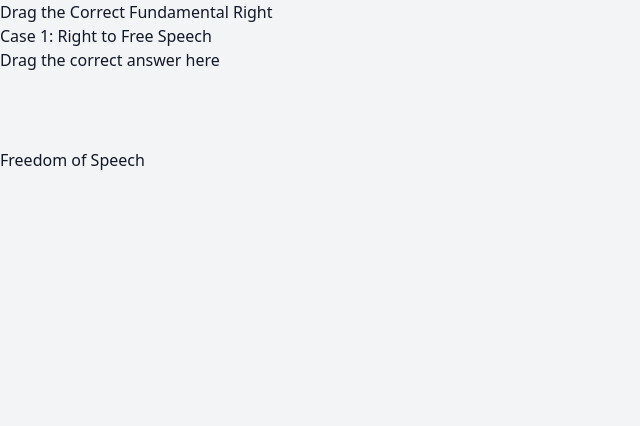
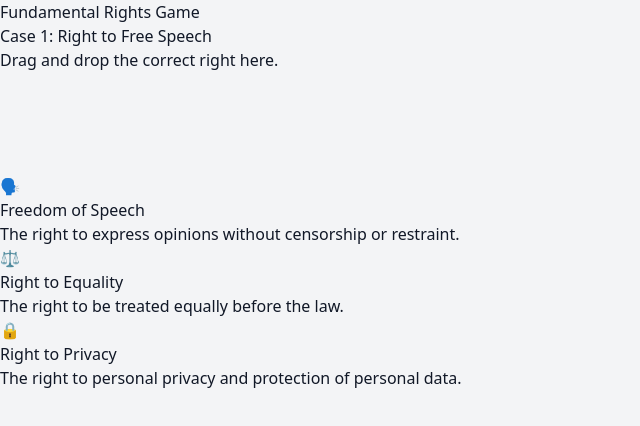
Before and after one commit to KL0maboi/republic-project, a Next.js app: page /game in a window 1280 px wide. Shown: the top 426 px of the page, without its empty margins (0-640 px from the left). Built offline with nearby package versions, Linux system fonts and the light colour scheme.

Commit message:
improved the cards deck for rights card

```diff
--- a/src/app/game/components/CaseCard.tsx
+++ b/src/app/game/components/CaseCard.tsx
@@ -1,68 +1,30 @@
-"use client";
-import React, { useState, useRef } from "react";
+import React from "react";
 
 type CaseCardProps = {
   caseText: string;
-  correctAnswer: string;
-  onAnswer: (answer: string) => void;
+  onDrop: (droppedCard: string) => void;
 };
 
-const CaseCard: React.FC<CaseCardProps> = ({
-  caseText,
-  correctAnswer,
-  onAnswer,
-}) => {
-  const [dragging, setDragging] = useState(false);
-  //   const [draggedItem, setDraggedItem] = useState<string | null>(null);
-
-  const dropRef = useRef<HTMLDivElement | null>(null);
-
-  const handleDragStart = (e: React.DragEvent) => {
-    setDragging(true);
-    // setDraggedItem(correctAnswer);
-    e.dataTransfer.setData("text/plain", correctAnswer);
-  };
-
-  const handleDragEnd = () => {
-    setDragging(false);
-  };
+const CaseCard: React.FC<CaseCardProps> = ({ caseText, onDrop }) => {
+  const handleDragOver = (e: React.DragEvent) => e.preventDefault();
 
   const handleDrop = (e: React.DragEvent) => {
     e.preventDefault();
-    const droppedItem = e.dataTransfer.getData("text");
-    if (droppedItem === correctAnswer) {
-      onAnswer(correctAnswer);
-    } else {
-      alert("Wrong answer, try again!");
-    }
-  };
-
-  const handleDragOver = (e: React.DragEvent) => {
-    e.preventDefault();
+    const droppedCard = e.dataTransfer.getData("text/plain");
+    onDrop(droppedCard);
   };
 
   return (
-    <div className="mb-6 max-w-sm rounded-lg bg-white p-6 shadow-xl">
-      <h2 className="mb-4 text-xl font-semibold">{caseText}</h2>
-      <div className="space-y-4">
-        <div
-          ref={dropRef}
-          onDrop={handleDrop}
-          onDragOver={handleDragOver}
-          className={`mt-4 border-2 border-dashed p-6 ${dragging ? "bg-gray-200" : "bg-gray-100"}`}
-          style={{ minHeight: "100px" }}
-        >
-          {dragging ? "Release to drop here" : "Drag the correct answer here"}
-        </div>
-        <div
-          draggable
-          onDragStart={handleDragStart}
-          onDragEnd={handleDragEnd}
-          className="w-full cursor-pointer rounded-lg bg-blue-500 px-6 py-2 text-lg text-white"
-        >
-          {correctAnswer}
-        </div>
-      </div>
+    <div
+      onDragOver={handleDragOver}
+      onDrop={handleDrop}
+      className="rounded-lg border-2 border-dashed border-gray-300 bg-white p-6 text-center shadow-md"
+      style={{ minHeight: "150px", width: "300px" }}
+    >
+      <h2 className="text-xl font-semibold">{caseText}</h2>
+      <p className="mt-4 text-gray-500">
+        Drag and drop the correct right here.
+      </p>
     </div>
   );
 };
--- /dev/null
+++ b/src/app/game/components/RightsDeck.tsx
@@ -0,0 +1,36 @@
+// src/app/game/components/RightsDeck.tsx
+
+import React from "react";
+
+type RightsDeckProps = {
+  rights: {
+    name: string;
+    description: string;
+    icon: string;
+  }[];
+};
+
+export default function RightsDeck({ rights }: RightsDeckProps) {
+  const handleDragStart = (e: React.DragEvent, name: string) => {
+    e.dataTransfer.setData("text/plain", name);
+  };
+
+  return (
+    <div className="mt-8 flex flex-wrap justify-center gap-4">
+      {rights.map((right) => (
+        <div
+          key={right.name}
+          draggable
+          onDragStart={(e) => handleDragStart(e, right.name)}
+          className="w-48 transform cursor-pointer rounded-lg border bg-blue-50 p-4 shadow-md transition-transform hover:scale-105 hover:shadow-lg"
+        >
+          <div className="text-center text-4xl">{right.icon}</div>
+          <h3 className="mt-2 text-center text-lg font-bold">{right.name}</h3>
+          <p className="mt-1 text-center text-sm text-gray-600">
+            {right.description}
+          </p>
+        </div>
+      ))}
+    </div>
+  );
+}
--- a/src/app/game/page.tsx
+++ b/src/app/game/page.tsx
@@ -1,10 +1,12 @@
 "use client";
+
 import { useState } from "react";
 import CaseCard from "./components/CaseCard";
+import RightsDeck from "./components/RightsDeck";
 
 export default function Game() {
   const [currentCaseIndex, setCurrentCaseIndex] = useState(0);
-  const [selectedAnswer, setSelectedAnswer] = useState<string | null>(null);
+  const [feedback, setFeedback] = useState<string | null>(null);
 
   const cases = [
     {
@@ -15,29 +17,52 @@ export default function Game() {
     { text: "Case 3: Right to Privacy", correctAnswer: "Right to Privacy" },
   ];
 
-  const handleAnswerSelection = (answer: string) => {
-    setSelectedAnswer(answer);
-    setTimeout(() => {
-      setSelectedAnswer(null);
-      setCurrentCaseIndex((prevIndex) => (prevIndex + 1) % cases.length);
-    }, 1000);
+  const rights = [
+    {
+      name: "Freedom of Speech",
+      description:
+        "The right to express opinions without censorship or restraint.",
+      icon: "🗣️",
+    },
+    {
+      name: "Right to Equality",
+      description: "The right to be treated equally before the law.",
+      icon: "⚖️",
+    },
+    {
+      name: "Right to Privacy",
+      description:
+        "The right to personal privacy and protection of personal data.",
+      icon: "🔒",
+    },
+    // Add more fundamental rights here as needed
+  ];
+
+  const handleDrop = (droppedCard: string) => {
+    if (droppedCard === cases[currentCaseIndex].correctAnswer) {
+      setFeedback("Correct!");
+      setTimeout(() => {
+        setFeedback(null);
+        setCurrentCaseIndex((prev) => (prev + 1) % cases.length);
+      }, 1000);
+    } else {
+      setFeedback("Wrong Answer. Try Again!");
+      setTimeout(() => setFeedback(null), 2000);
+    }
   };
 
   return (
     <div className="flex min-h-screen flex-col items-center justify-center">
-      <h1 className="mb-8 text-3xl font-semibold">
-        Drag the Correct Fundamental Right
-      </h1>
-      <CaseCard
-        caseText={cases[currentCaseIndex].text}
-        correctAnswer={cases[currentCaseIndex].correctAnswer}
-        onAnswer={handleAnswerSelection}
-      />
-      {selectedAnswer && (
-        <div className="mt-4 text-xl font-semibold text-green-500">
-          Correct answer: {selectedAnswer}
+      <h1 className="mb-6 text-3xl font-bold">Fundamental Rights Game</h1>
+      <CaseCard caseText={cases[currentCaseIndex].text} onDrop={handleDrop} />
+      {feedback && (
+        <div
+          className={`mt-4 text-lg font-semibold ${feedback === "Correct!" ? "text-green-500" : "text-red-500"}`}
+        >
+          {feedback}
         </div>
       )}
+      <RightsDeck rights={rights} />
     </div>
   );
 }
```
Also changed, not shown: 2 other files (tests, documents, lock files or other folders).
